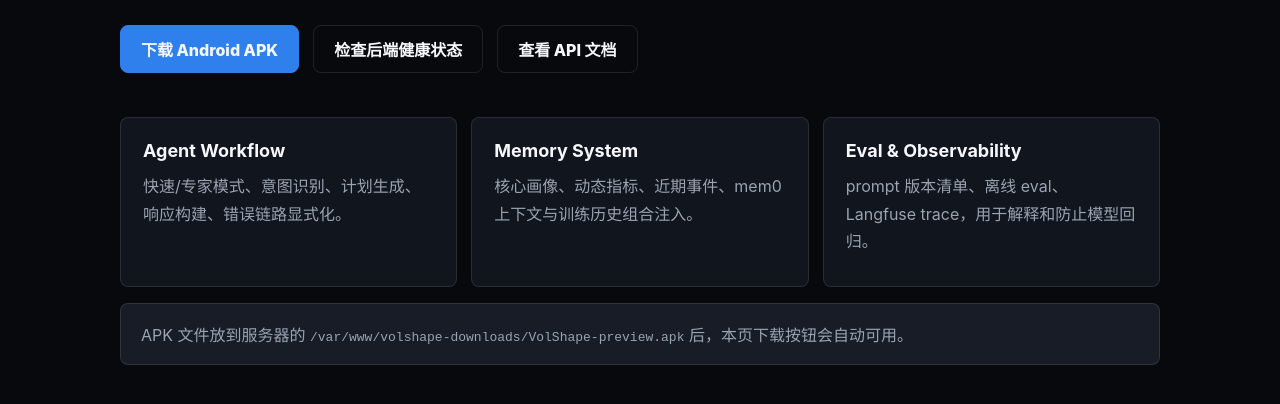
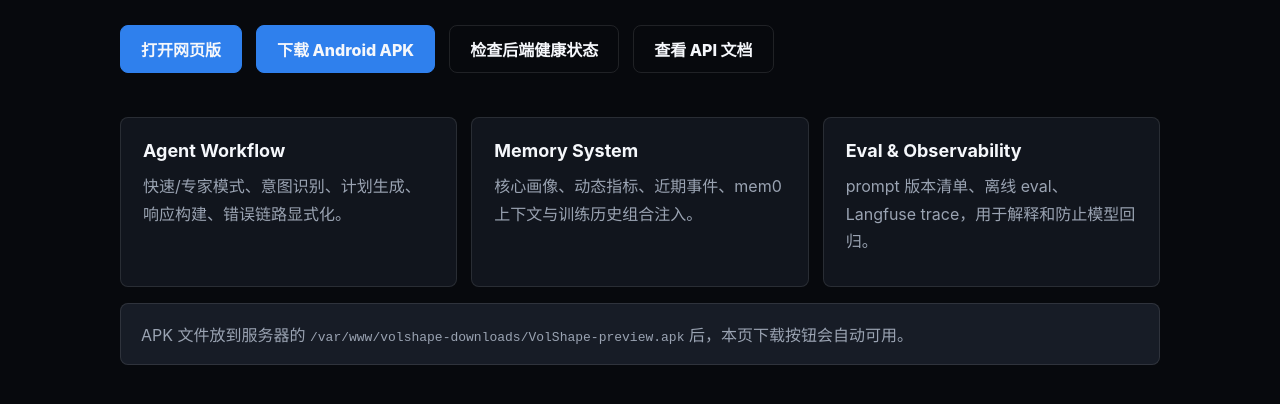
Before and after one commit to Cand1ePower/VolShape, a plain HTML site: page deploy/site/index.html in a window 1280 px wide. Shown: the part 380-784 px from the top of the page. Drawn offline with Linux system fonts and the light colour scheme.

Commit message:
部署网页版前端演示入口
首页增加打开网页版按钮，并在 Nginx 部署模板中加入 /app、/_expo、/assets 静态路由。

```diff
--- a/deploy/site/index.html
+++ b/deploy/site/index.html
@@ -158,6 +158,7 @@
           面向 AI 应用工程师面试展示：多轮对话、用户长期记忆、训练计划生成、订阅限额、营养图片分析、动作视频姿态分析、Langfuse 可观测性与离线评测体系。
         </p>
         <div class="actions">
+          <a class="button primary" href="/app/">打开网页版</a>
           <a class="button primary" href="/downloads/VolShape-preview.apk">下载 Android APK</a>
           <a class="button" href="/health">检查后端健康状态</a>
           <a class="button" href="/docs">查看 API 文档</a>
```
Also changed, not shown: 2 other files.
